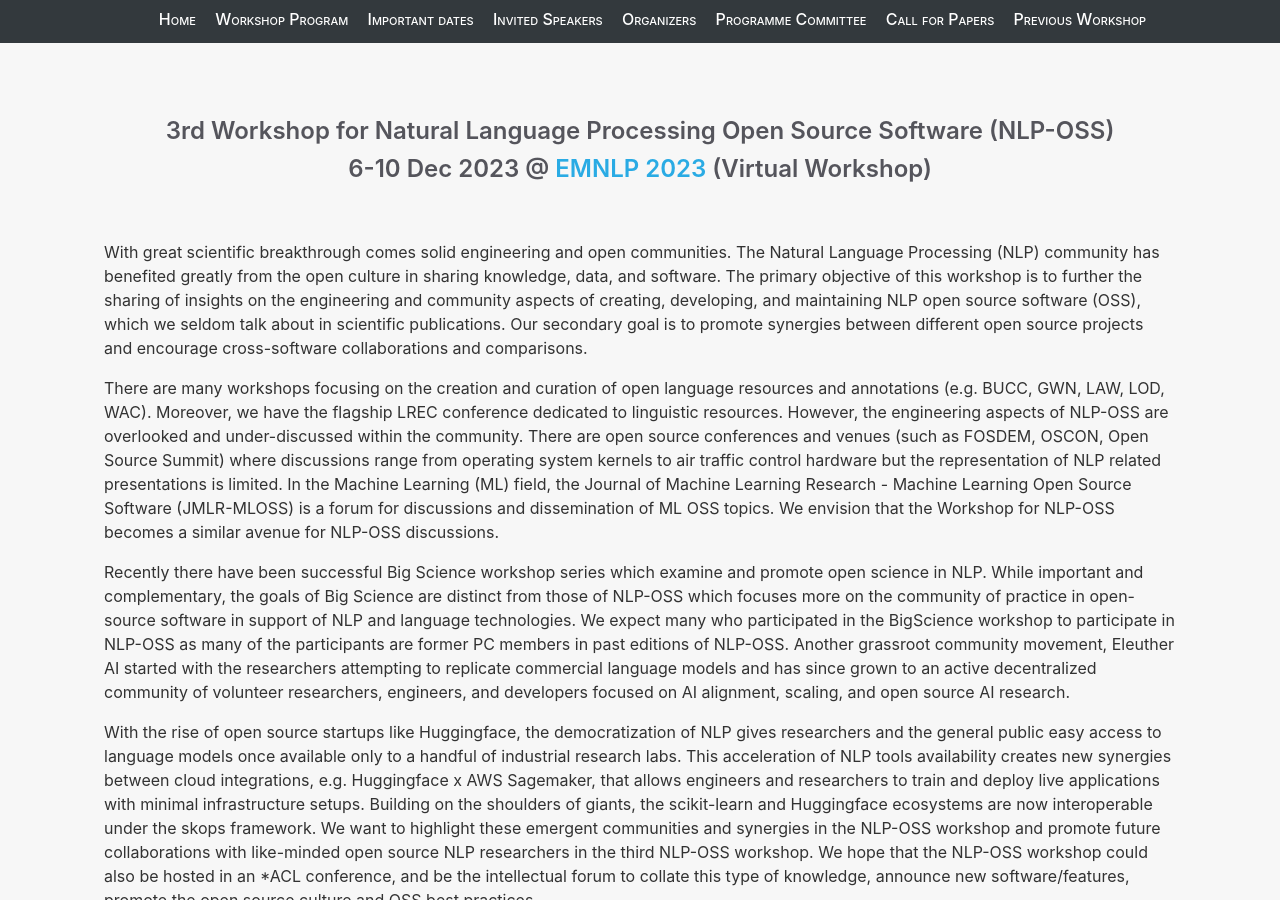
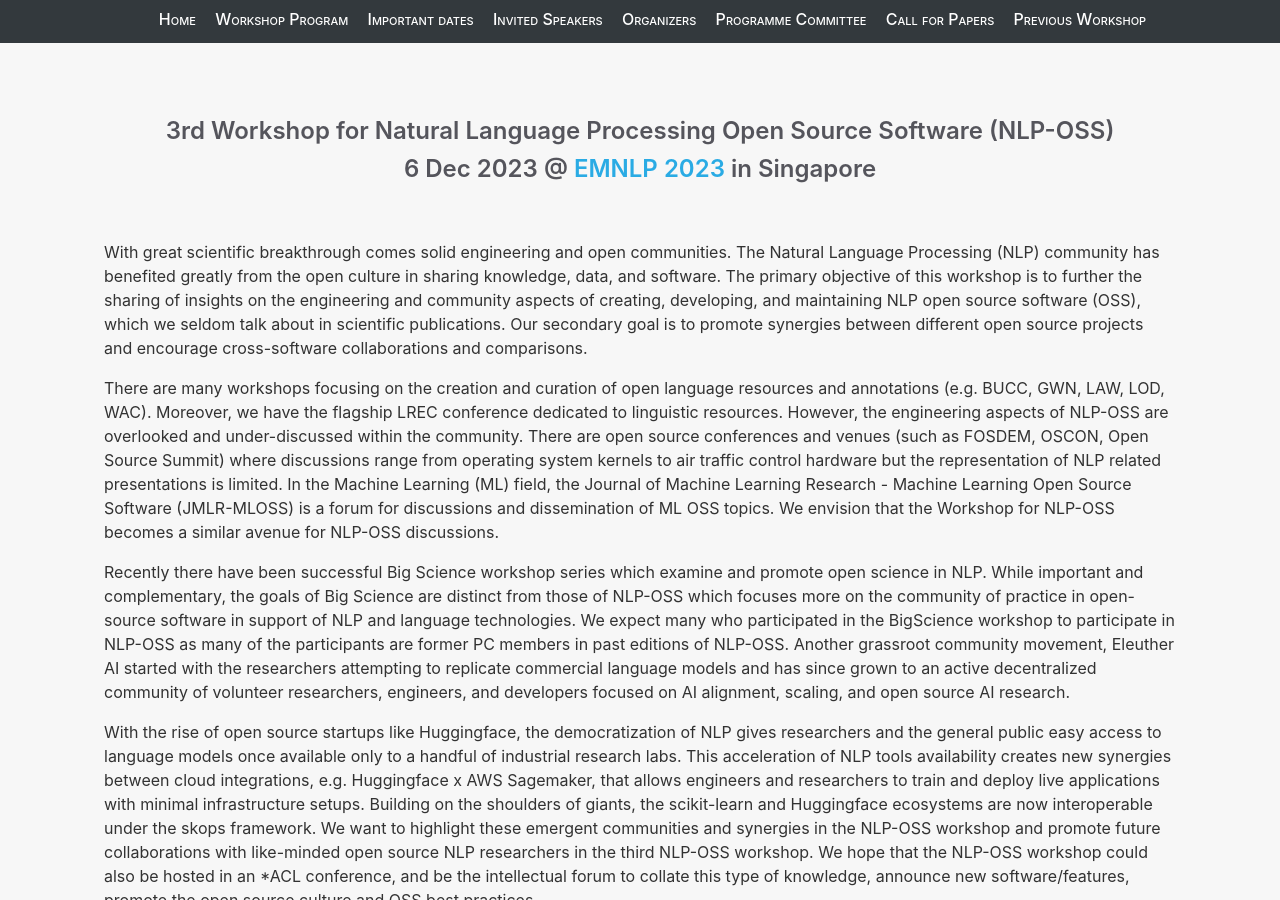
Before and after one commit to nlposs/nlposs.github.io, a Jekyll site: the page built from 2023/index.md, in a window 1280 px wide and 900 px high. Built offline with Jekyll 4.4.1, drawn with Linux system fonts in a browser that asks for light colours.

Commit message:
Update index.md

```diff
--- a/2023/index.md
+++ b/2023/index.md
@@ -5,7 +5,7 @@ layout: default
 
 # 3rd Workshop for Natural Language Processing Open Source Software (NLP-OSS) <br>
 
-### 6-10 Dec 2023 @ [EMNLP 2023](https://2023.emnlp.org/) (Virtual Workshop)
+### 6 Dec 2023 @ [EMNLP 2023](https://2023.emnlp.org/) in Singapore
 
 <br><br>With great scientific breakthrough comes solid engineering and open communities. The Natural Language Processing (NLP) community has benefited greatly from the open culture in sharing knowledge, data, and software. The primary objective of this workshop is to further the sharing of insights on the engineering and community aspects of creating, developing, and maintaining NLP open source software (OSS), which we seldom talk about in scientific publications. Our secondary goal is to promote synergies between different open source projects and encourage cross-software collaborations and comparisons.
 
```
